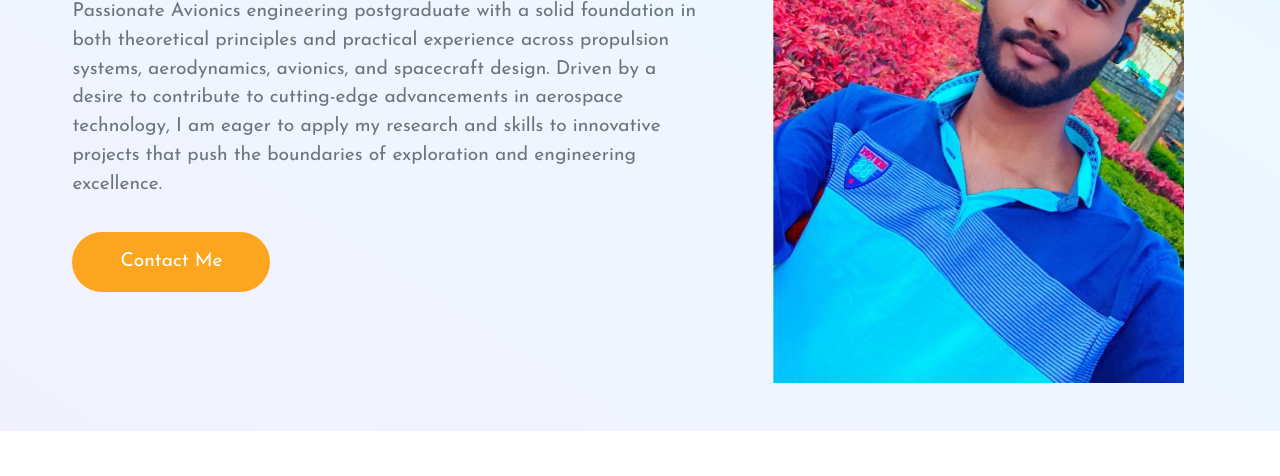
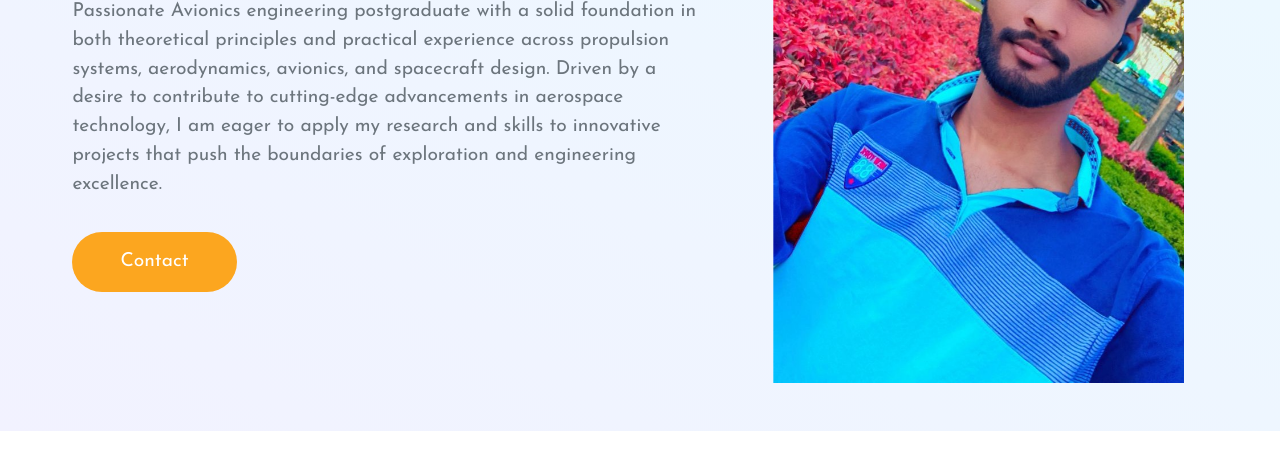
Before and after one commit to Lu7h34/Roz-Portfolio, a plain HTML site: page index.html in a window 1280 px wide. Shown: the part 272-748 px from the top of the page. Drawn offline with nearby package versions, Linux system fonts and the light colour scheme.

Commit message:
index.html

```diff
--- a/index.html
+++ b/index.html
@@ -88,7 +88,7 @@
           </p>
           <!-- Button -->
 <button class="c-btn h-btn mt-3 py-3 px-5 rounded-pill" data-bs-toggle="modal" data-bs-target="#contactModal">
-  Contact Me
+  Contact
 </button>
 
 <!-- Modal -->
```
